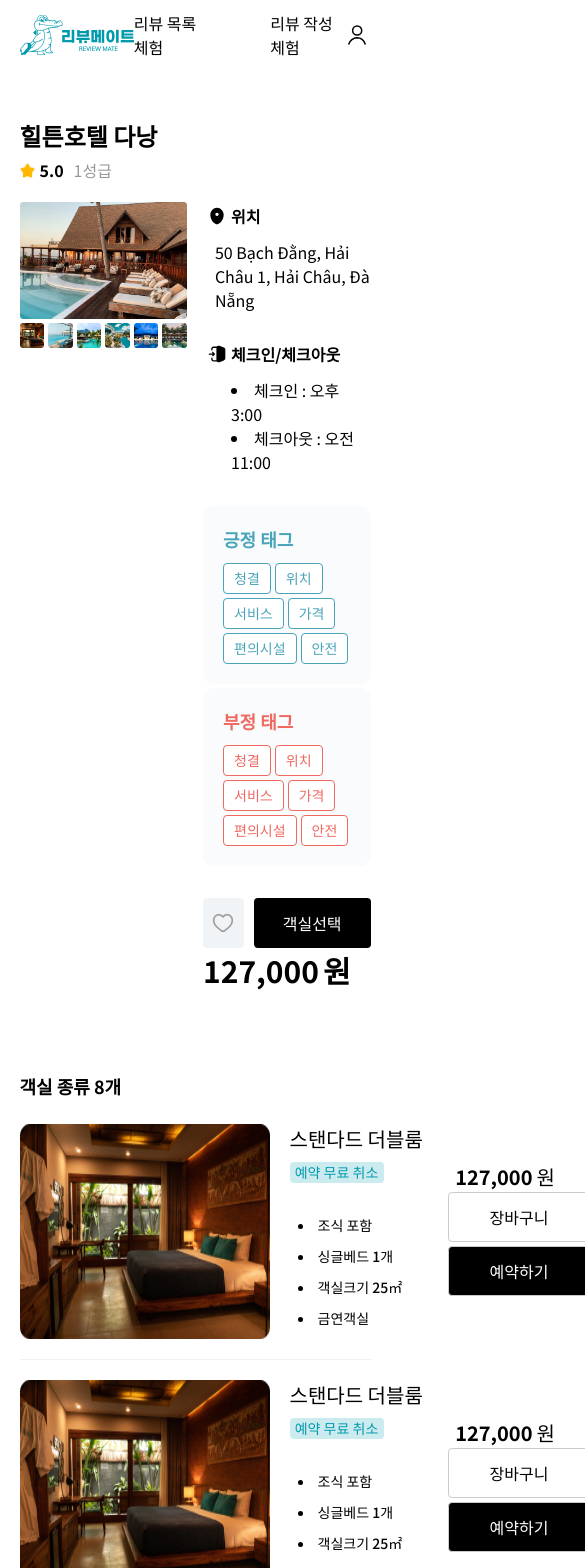
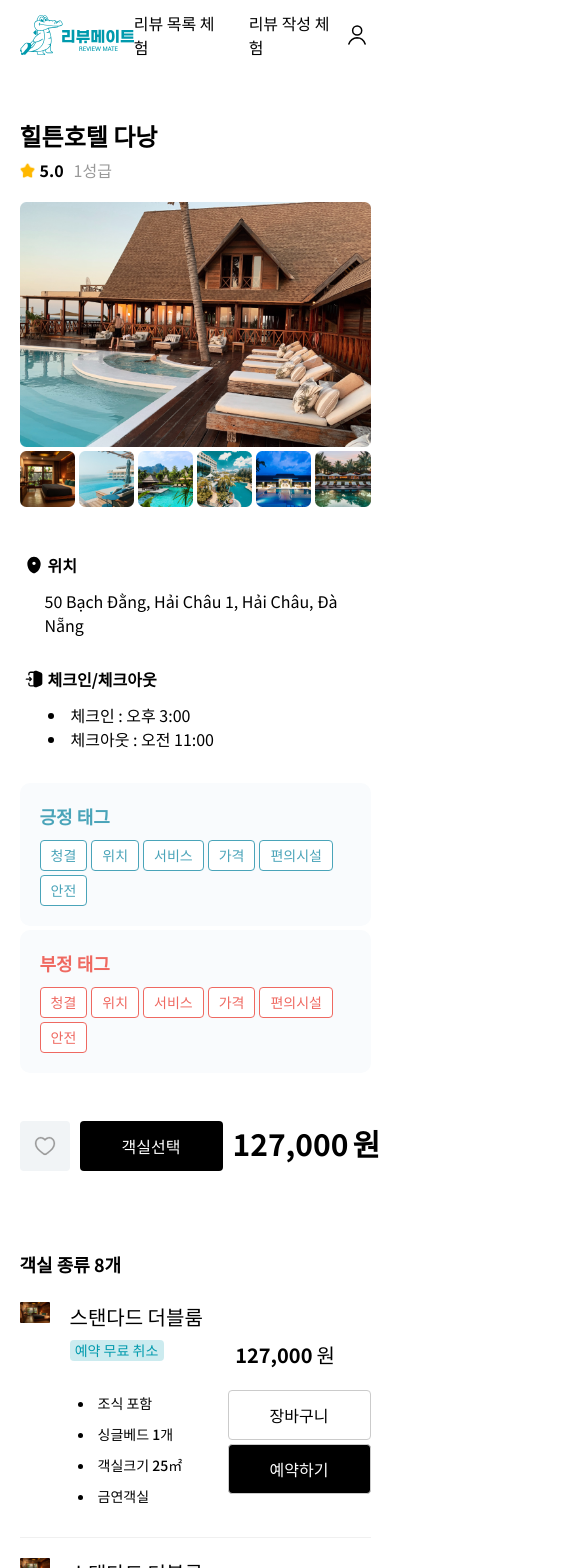
Before and after one commit to Review-Mate/Review-Mate-Demo, a Next.js app: page /demo/product in a window 390 px wide. Shown: the top 1568 px of the page, 585 px wide, since content can reach past the window. Built offline with nearby package versions, Linux system fonts and the light colour scheme.

Commit message:
design: 반응형에 따른 레이아웃 배치

```diff
--- a/components/NavBar.tsx
+++ b/components/NavBar.tsx
@@ -4,19 +4,17 @@
 import logo from '@/public/images/logo.svg';
 import user from '@/public/images/user.svg';
 
-type Props = {};
-
-export default function NavBar({}: Props) {
+export default function NavBar() {
   return (
     <nav className='h-[70px] flex items-center justify-between mb-12'>
       <Link href='/'>
         <Image src={logo} alt='로고' width={115} height={40} />
       </Link>
-      <div className='w-3/5 flex gap-16'>
-        <div className='w-25'>
+      <div className='w-3/5 flex'>
+        <div className='w-23 md:w-25 mr-[10%]'>
           <Link href='/demo/product'>리뷰 목록 체험</Link>
         </div>
-        <div className='w-25'>
+        <div className='w-23 md:w-25'>
           <Link href='/demo/beforeReview'>리뷰 작성 체험</Link>
         </div>
       </div>
--- a/components/detail/Rooms/Index.tsx
+++ b/components/detail/Rooms/Index.tsx
@@ -21,14 +21,16 @@
   return (
     <React.Fragment>
       <div className='flex flex-row'>
+        <div className='w-2/6 lg:w-1/5'>
         <Image
           src={room}
           alt='객실'
           placeholder='blur'
           width={250}
           height={180}
+          layout='responsive'
           objectFit='contain'
-        />
+        /></div>
         <div className='flex flex-1 flex-col ml-5'>
           <div className='text-subTitle font-mid mb-2'>스탠다드 더블룸</div>
           <div className='flex justify-between'>
@@ -48,7 +50,7 @@
               </ul>
             </div>
             <div className='flex flex-col md:flex-row items-center'>
-              <div className='flex mr-7'>
+              <div className='flex mr-7 mb-5 md:mb-0'>
                 <div className='text-num3 font-bold mr-1'>127,000</div>
                 <div className='text-num3 font-mid'>원</div>
               </div>
--- a/components/detail/Top/Index.tsx
+++ b/components/detail/Top/Index.tsx
@@ -20,18 +20,18 @@
         <div className='mr-[10px] font-bold'>5.0</div>
         <div className='text-gray02'>1성급</div>
       </div>
-      <div className='grid grid-cols-2 gap-4 mb-8'>
+      <div className='grid grid-cols-1 md:grid-cols-2 gap-4 mb-8'>
         <LeftInfo />
         <RightInfo />
       </div>
-      <div className='grid grid-cols-2 gap-4'>
+      <div className='grid grid-cols-1 md:grid-cols-2 gap-4'>
         <div />
-        <div className='flex flex-col md:flex-row justify-between'>
+        <div className='flex flex-row justify-between'>
           <div className='flex'>
             <div className='flex justify-center items-center mr-2.5 w-[50px] h-[50px] bg-gray07 rounded'>
               <Image src={heart} alt='찜하기' width={24} />
             </div>
-            <div className='flex justify-center items-center w-[143px] h-[50px] bg-black text-white rounded'>
+            <div className='flex justify-center items-center mr-2.5 w-[143px] h-[50px] bg-black text-white rounded'>
               객실선택
             </div>
           </div>
--- a/components/detail/Top/LeftInfo.tsx
+++ b/components/detail/Top/LeftInfo.tsx
@@ -12,11 +12,11 @@
   const hotelImgs = [hotel2, hotel3, hotel4, hotel5, hotel6, hotel7];
   return (
     <div>
-      <div className='grid grid-rows-5 grid-cols-6 gap-1'>
+      <div className='grid grid-cols-6 lg:grid-cols-6 gap-1 mb-7 md:mb-0'>
         <Image
-          className='w-full row-span-4 col-span-6'
+          className='w-full col-span-6 lg:col-span-6'
           src={hotel1}
-          alt='hotel1'
+          alt='호텔사진1'
           placeholder='blur'
           width={535}
           height={374}
@@ -25,9 +25,9 @@
         {hotelImgs.map((hotel, index) => (
           <Image
             key={index}
-            className='w-full round-10 flex flex-1'
+            className='w-full col-span-1 rounded flex flex-1'
             src={hotel}
-            alt='hotel2'
+            alt={`호텔사진${index + 1}`}
             placeholder='blur'
             width={85}
             height={85}
--- a/pages/index.tsx
+++ b/pages/index.tsx
@@ -14,14 +14,15 @@
   }, []);
 
   return (
-    <main className='flex flex-col lg:flex-row justify-center lg:justify-between items-center pt-12'>
+    <main className='flex w-full flex-col lg:flex-row justify-center lg:justify-between items-center pt-12'>
       <Seo title='ReviewMate|Home' />
-      <div className='flex flex-col items-center lg:items-start lg:w-1/2 animate-appear1 w-auto mb-10 lg:mb-0'>
-        <h1 className='text-5xl font-bold mb-5 inline-block'>여행사의</h1>
-        <h1 className='text-5xl font-bold mb-10 inline-block'>
-          구매 전환율 상승 파트너
-        </h1>
-        <h3 className='text-body1 mb-14 w-1/2 inline-block'>
+      <div className='flex flex-col items-center lg:items-start w-auto lg:w-1/2 animate-appear1 mb-10 lg:mb-0'>
+        <h1 className='text-5xl font-bold mb-5'>여행사의</h1>
+        <div className='flex flex-wrap justify-center lg:justify-start'>
+          <h1 className='text-5xl font-bold mb-5'>구매 전환율 상승</h1>
+          <h1 className='text-5xl font-bold mb-10'>파트너</h1>
+        </div>
+        <h3 className='text-body1 mb-14 w-[300px] text-center lg:text-start'>
           리뷰메이트는 고객의 리뷰를 통해 여행 상품의 구매 전환율을 상승시키는
           리뷰 통합 관리 플랫폼입니다.
         </h3>
@@ -37,7 +38,7 @@
           colorBlue={false}
         />
       </div>
-      <div className='w-[550px] animate-appear1 flex justify-end pb-10 lg:pb-0'>
+      <div className='w-full md:w-[550px] animate-appear1 flex justify-center lg:justify-end pb-10 lg:pb-0'>
         <Image
           src='/images/landing.png'
           alt='리뷰메이트 소개 이미지'
```
